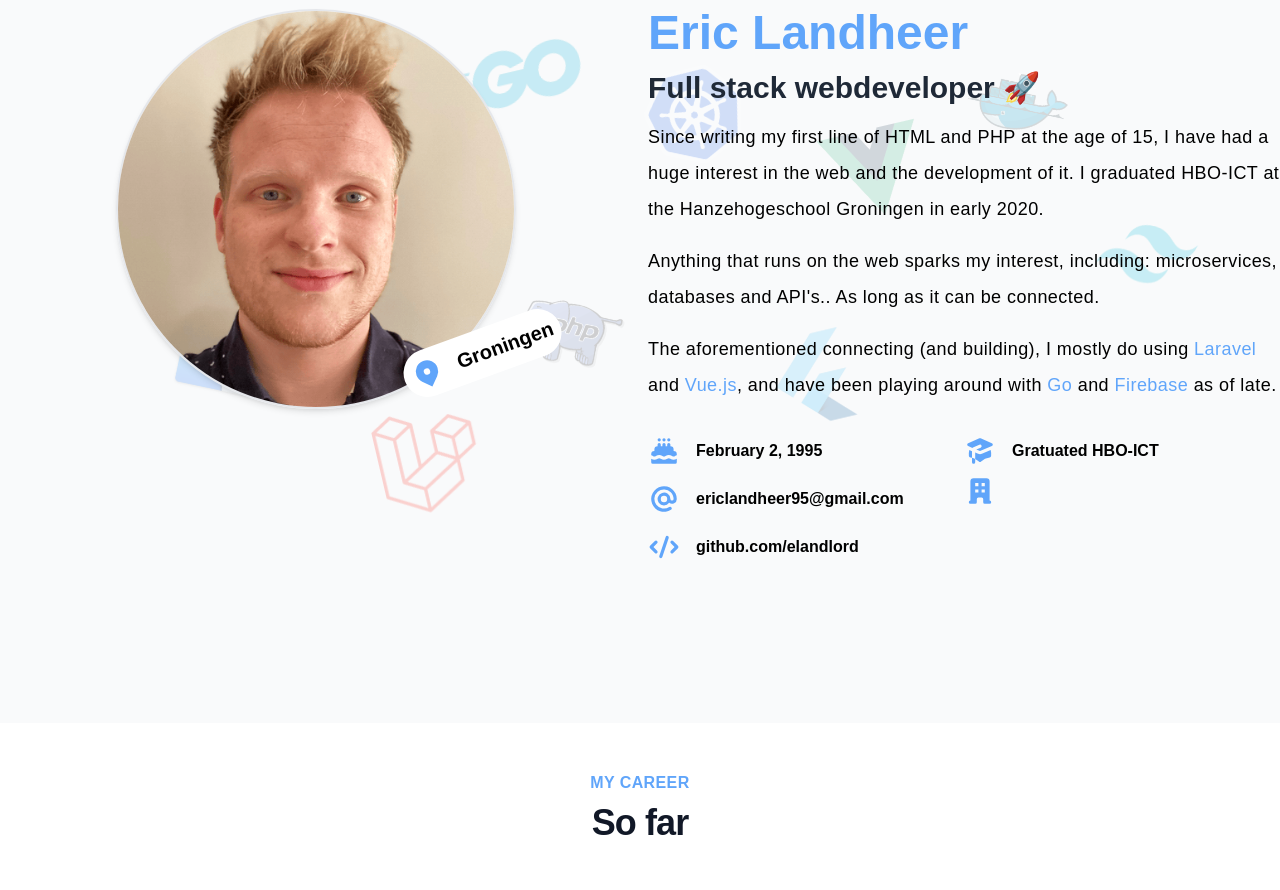
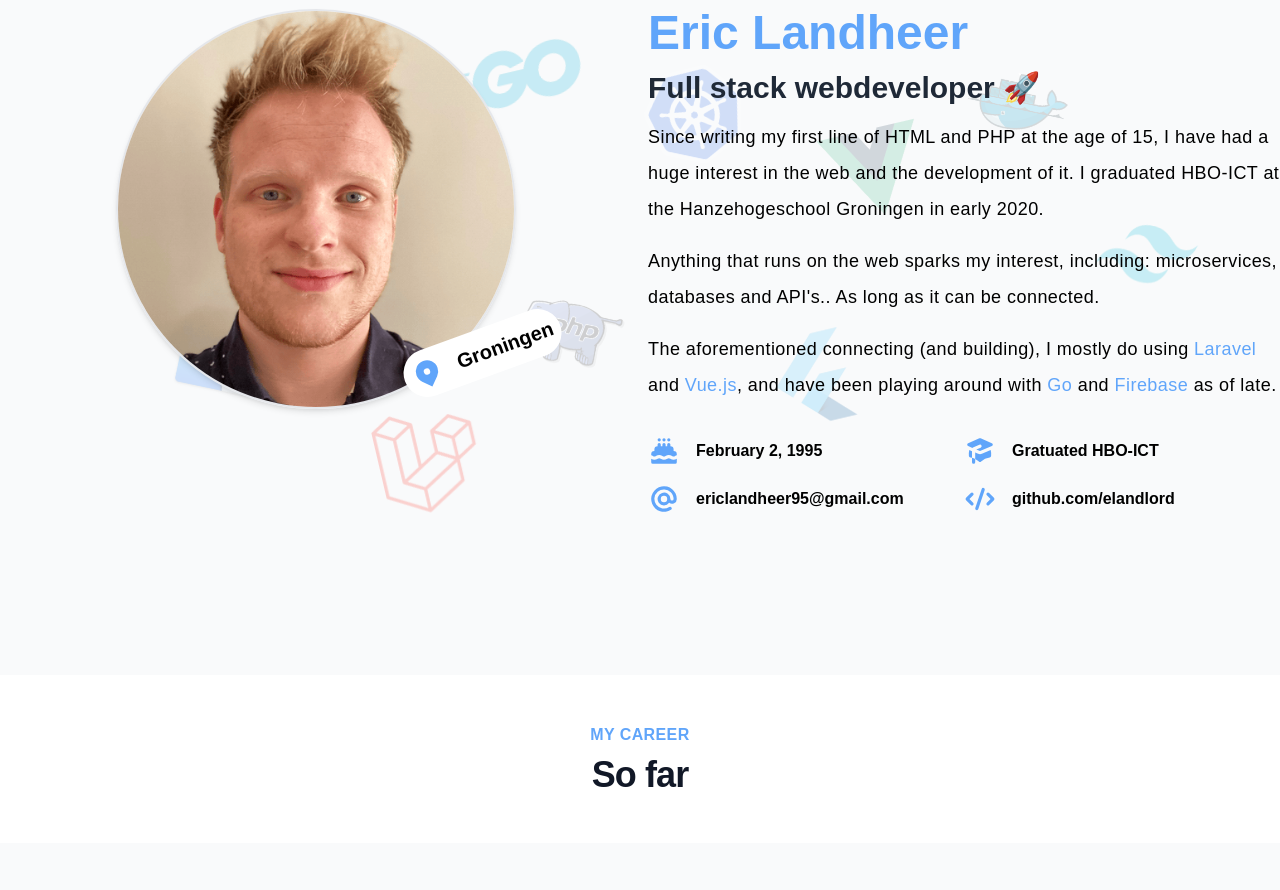
Before and after one commit to Elandlord/ericlandheer, a Laravel app: template resources/views/pages/homepage/index.blade.php in a window 1280 px wide. Shown: the part 127-1017 px from the top of the page. Run offline with Laravel 8, Linux system fonts and the light colour scheme; the template is opened without the code that fills it, so the values that code supplies are empty; style sheets or scripts are compiled from the project's sources; parts of the project's set-up code (start-up, migrations or seed data) failed here and were passed over; some libraries are stand-ins or nearby versions.

Commit message:
:rainbow: Removed open to job offer content

```diff
--- a/resources/views/pages/homepage/partials/banner.blade.php
+++ b/resources/views/pages/homepage/partials/banner.blade.php
@@ -98,14 +98,14 @@
                             <a href="mailto:ericlandheer95@gmail.com" class="font-bold">ericlandheer95@gmail.com</a>
                         </div>
                     </div>
-                    <div class="flex items-center mt-4 md:mt-0">
-                        <svg xmlns="http://www.w3.org/2000/svg" class="text-blue-400 h-8 w-8" viewBox="0 0 20 20" fill="currentColor">
-                            <path fill-rule="evenodd" d="M4 4a2 2 0 012-2h8a2 2 0 012 2v12a1 1 0 110 2h-3a1 1 0 01-1-1v-2a1 1 0 00-1-1H9a1 1 0 00-1 1v2a1 1 0 01-1 1H4a1 1 0 110-2V4zm3 1h2v2H7V5zm2 4H7v2h2V9zm2-4h2v2h-2V5zm2 4h-2v2h2V9z" clip-rule="evenodd" />
-                        </svg>
+{{--                    <div class="flex items-center mt-4 md:mt-0">--}}
+{{--                        <svg xmlns="http://www.w3.org/2000/svg" class="text-blue-400 h-8 w-8" viewBox="0 0 20 20" fill="currentColor">--}}
+{{--                            <path fill-rule="evenodd" d="M4 4a2 2 0 012-2h8a2 2 0 012 2v12a1 1 0 110 2h-3a1 1 0 01-1-1v-2a1 1 0 00-1-1H9a1 1 0 00-1 1v2a1 1 0 01-1 1H4a1 1 0 110-2V4zm3 1h2v2H7V5zm2 4H7v2h2V9zm2-4h2v2h-2V5zm2 4h-2v2h2V9z" clip-rule="evenodd" />--}}
+{{--                        </svg>--}}
 {{--                        <div class="ml-4">--}}
 {{--                            <p class="font-bold">Open to job offers (+- 24h)</p>--}}
 {{--                        </div>--}}
-                    </div>
+{{--                    </div>--}}
                     <div class="flex items-center mt-4">
                         <svg xmlns="http://www.w3.org/2000/svg" class="text-blue-400 h-8 w-8" viewBox="0 0 20 20" fill="currentColor">
                             <path fill-rule="evenodd" d="M12.316 3.051a1 1 0 01.633 1.265l-4 12a1 1 0 11-1.898-.632l4-12a1 1 0 011.265-.633zM5.707 6.293a1 1 0 010 1.414L3.414 10l2.293 2.293a1 1 0 11-1.414 1.414l-3-3a1 1 0 010-1.414l3-3a1 1 0 011.414 0zm8.586 0a1 1 0 011.414 0l3 3a1 1 0 010 1.414l-3 3a1 1 0 11-1.414-1.414L16.586 10l-2.293-2.293a1 1 0 010-1.414z" clip-rule="evenodd" />
```
